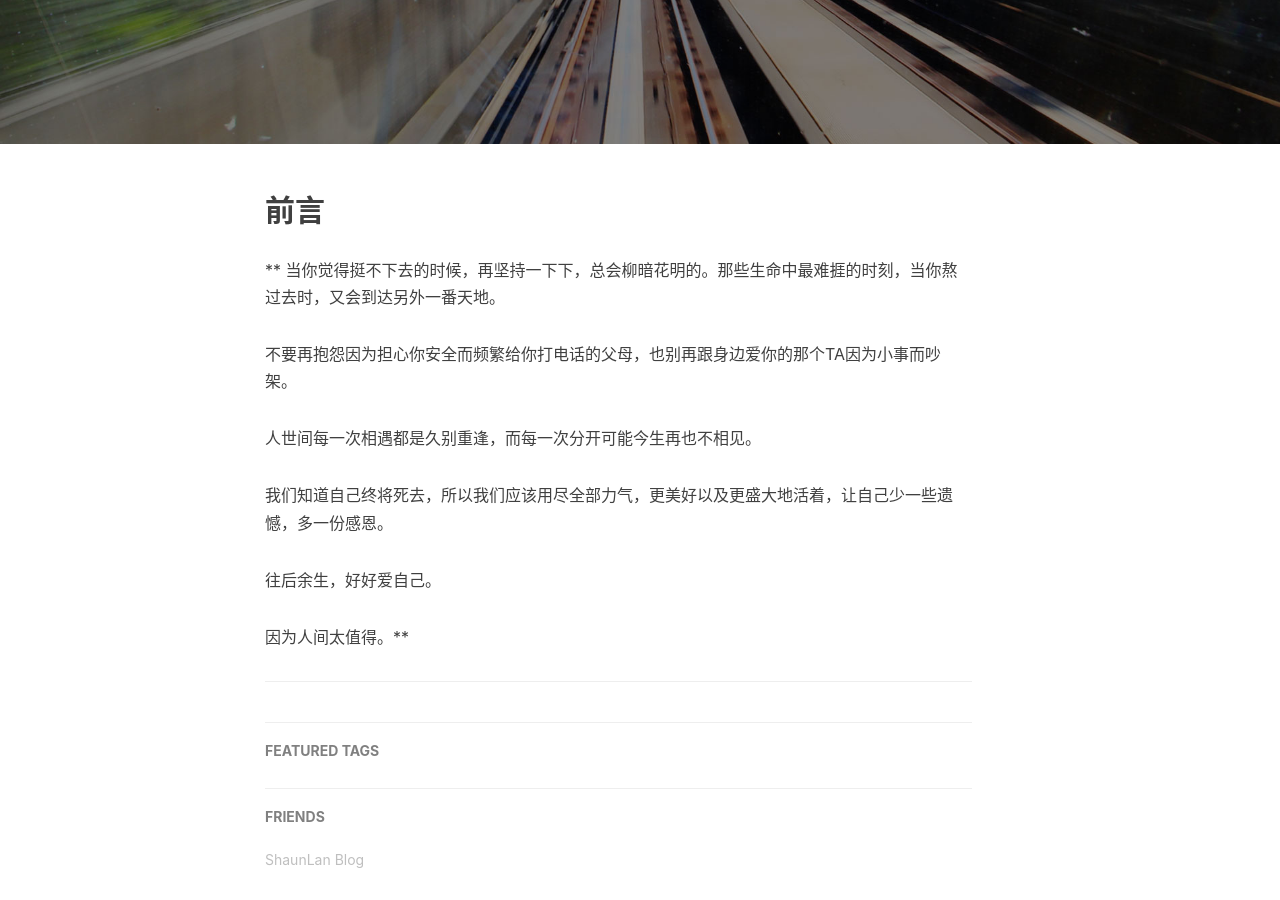
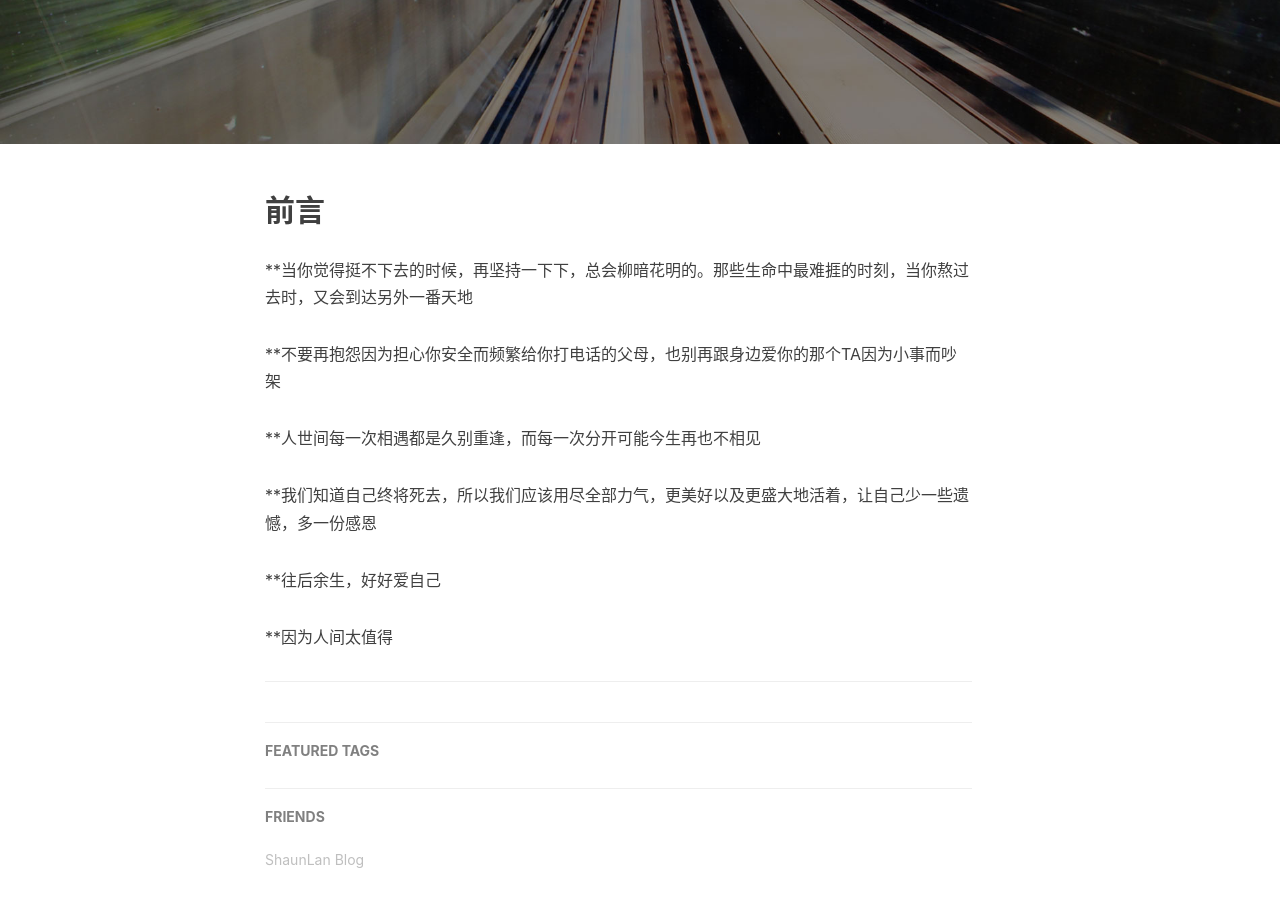
Before and after one commit to TracyShao/ShaunLan.github.io, a Jekyll site: the page built from _posts/2018-08-21-first-blog.markdown, in a window 1280 px wide and 900 px high, scrolled down 379 px. Built offline with Jekyll 4.4.1, drawn with Linux system fonts in a browser that asks for light colours; nearby versions of some CDN libraries; comment, search, counter and statistics services are not loaded.

```diff
--- a/_posts/2018-08-21-first-blog.markdown
+++ b/_posts/2018-08-21-first-blog.markdown
@@ -10,14 +10,14 @@ tags:
 ---
 
 ## 前言
-** 当你觉得挺不下去的时候，再坚持一下下，总会柳暗花明的。那些生命中最难捱的时刻，当你熬过去时，又会到达另外一番天地。
+**当你觉得挺不下去的时候，再坚持一下下，总会柳暗花明的。那些生命中最难捱的时刻，当你熬过去时，又会到达另外一番天地
 
-不要再抱怨因为担心你安全而频繁给你打电话的父母，也别再跟身边爱你的那个TA因为小事而吵架。
+**不要再抱怨因为担心你安全而频繁给你打电话的父母，也别再跟身边爱你的那个TA因为小事而吵架
 
-人世间每一次相遇都是久别重逢，而每一次分开可能今生再也不相见。
+**人世间每一次相遇都是久别重逢，而每一次分开可能今生再也不相见
 
-我们知道自己终将死去，所以我们应该用尽全部力气，更美好以及更盛大地活着，让自己少一些遗憾，多一份感恩。
+**我们知道自己终将死去，所以我们应该用尽全部力气，更美好以及更盛大地活着，让自己少一些遗憾，多一份感恩
 
-往后余生，好好爱自己。
+**往后余生，好好爱自己
 
-因为人间太值得。**
+**因为人间太值得
```
